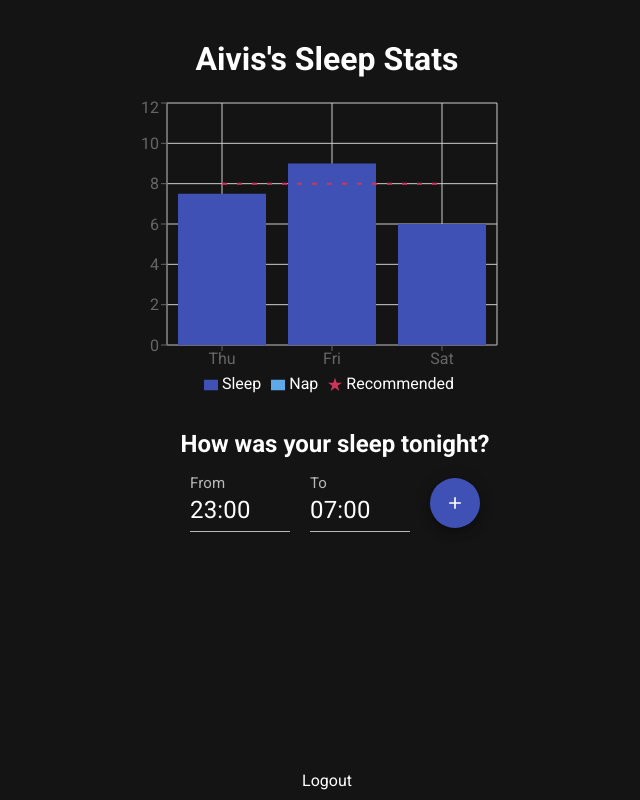
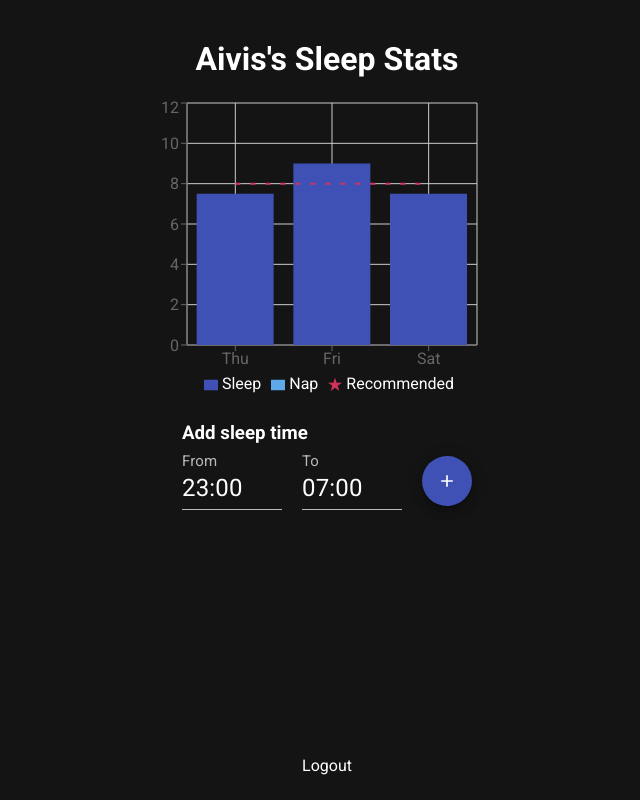
Before and after one commit to aiviskless/my-sleep-stats, a React (Create React App) app in the folder client/: page / in a window 1280 px wide. Shown: the whole page, without its empty margins (313-953 px from the left). Built offline with nearby package versions, Linux system fonts and the light colour scheme; the HTML template or start-up script is replaced by a standard one.

Commit message:
update ui

```diff
--- a/client/src/App.js
+++ b/client/src/App.js
@@ -32,7 +32,7 @@ const App = () => {
       date: "",
       day: "Sat",
       Recommended: 8,
-      Sleep: 6,
+      Sleep: 7.5,
       Nap: 0,
     },
   ];
@@ -43,7 +43,7 @@ const App = () => {
     <ThemeProvider theme={theme}>
       <Box mt={5}>
         <Grid container direction="column" justify="center" alignItems="center">
-          <Chart data={data} />
+          <Chart data={data.slice(Math.max(data.length - 7, 0))} />
           <DataForm data={data} setData={setData} />
           <Logout />
         </Grid>
--- a/client/src/components/Chart.js
+++ b/client/src/components/Chart.js
@@ -16,7 +16,7 @@ export const Chart = ({ data }) => {
       <h1>Aivis's Sleep Stats</h1>
       <ComposedChart
         style={{ marginLeft: -50, marginTop: 20 }}
-        width={400}
+        width={360}
         height={300}
         data={data}
       >
--- a/client/src/components/DataForm.js
+++ b/client/src/components/DataForm.js
@@ -18,6 +18,8 @@ export const DataForm = ({ data, setData }) => {
     to: new Date("2020-01-02T15:00:00"),
   });
 
+  const [showNap, setShowNap] = useState(false);
+
   const getSleepTime = (from, to) => {
     return ((to - from) / 3600000) % 24;
   };
@@ -37,6 +39,7 @@ export const DataForm = ({ data, setData }) => {
   const submitNap = () => {
     const newData = [...data];
     newData[data.length - 1].Nap = getSleepTime(napTime.from, napTime.to);
+    setShowNap(false);
     setData(newData);
   };
 
@@ -90,15 +93,16 @@ export const DataForm = ({ data, setData }) => {
       </Grid>
     );
   };
-  console.log(data);
+
   return (
     <MuiPickersUtilsProvider utils={MomentUtils}>
-      <Box mt={4} ml={2}>
+      <Box mt={3}>
         <Grid container direction="column" justify="center" alignItems="center">
           {/* check if sleep is filled */}
           {moment(data[data.length - 1].date).format("MMM Do YY") ===
           moment().format("MMM Do YY") ? (
             <>
+              <Box textAlign="center" display={showNap ? "none" : "block"}>
                 <h2>Have a nice day!</h2>
                 <Box mt={3}>
                   <Button
@@ -110,22 +114,23 @@ export const DataForm = ({ data, setData }) => {
                     Edit
                   </Button>
                 </Box>
+              </Box>
 
               {/* check if nap is filled */}
               {data[data.length - 1].Nap === 0 && (
                 <>
-                  <Box mt={5}>
+                  <Box display={showNap ? "none" : "block"} mt={3}>
                     <Grid
                       container
                       direction="row"
                       justify="center"
                       alignItems="center"
                     >
-                      <h3>Had a nap today?</h3>{" "}
+                      <h3>Had a nap today?</h3>
                       <Box ml={1}>
                         <Fab
                           fontSize="small"
-                          // onClick={() => config.submit()}
+                          onClick={() => setShowNap(true)}
                           color="primary"
                           style={{ width: 35, height: 35 }}
                         >
@@ -134,17 +139,28 @@ export const DataForm = ({ data, setData }) => {
                       </Box>
                     </Grid>
                   </Box>
-                  {/* <Pickers type="nap" /> */}
+                  {showNap && (
+                    <>
+                      <Box>
+                        <Box mb={1}>
+                          <h3>Add nap time</h3>
+                        </Box>
+                        <Pickers type="nap" />
+                      </Box>
+                    </>
+                  )}
                 </>
               )}
             </>
           ) : (
             <>
               {/* default state */}
-              <Box mb={2}>
-                <h2>How was your sleep tonight?</h2>
+              <Box>
+                <Box mb={1}>
+                  <h3>Add sleep time</h3>
                 </Box>
                 <Pickers type="sleep" />
+              </Box>
             </>
           )}
         </Grid>
--- a/client/src/components/Logout.js
+++ b/client/src/components/Logout.js
@@ -5,7 +5,7 @@ export const Logout = () => {
     <div
       style={{
         position: "absolute",
-        bottom: 10,
+        bottom: 25,
         left: "50%",
         transform: "translateX(-50%)",
       }}
```
Lines whose indentation alone changed are shown as unchanged.
